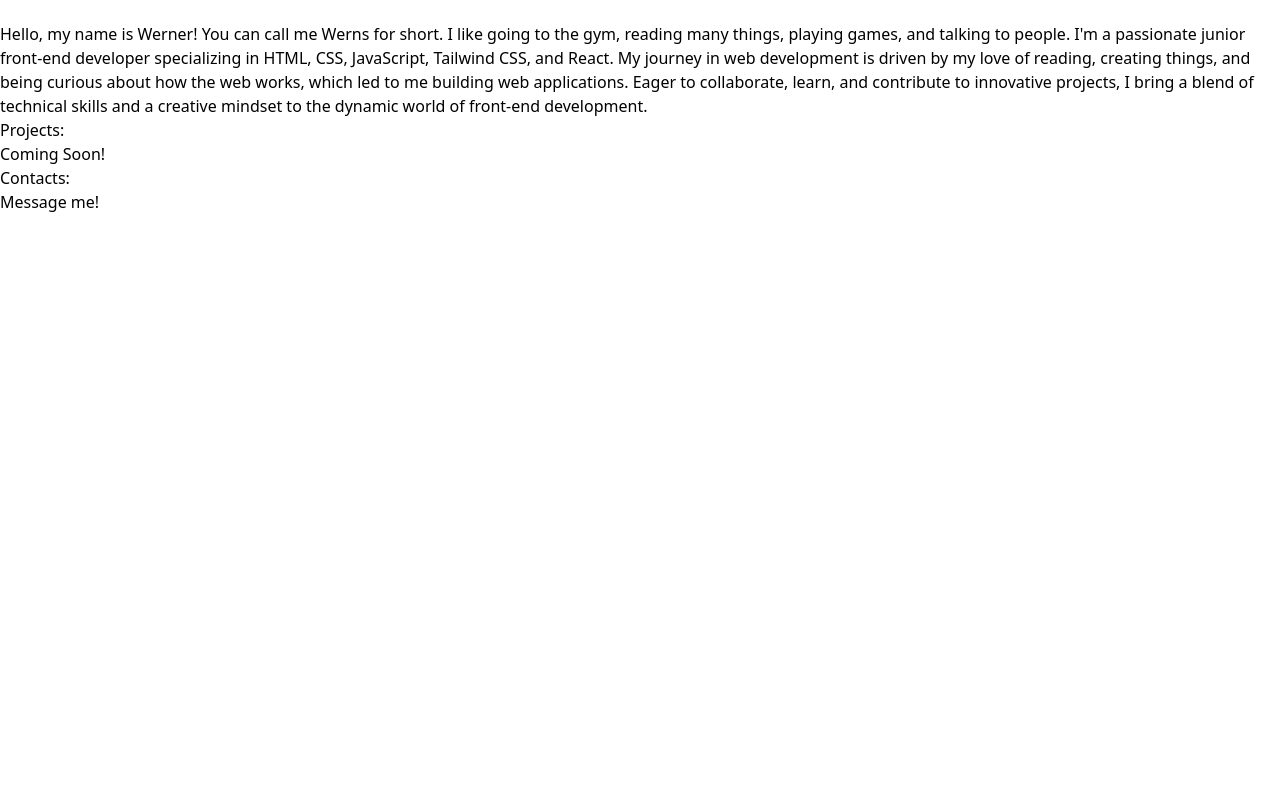
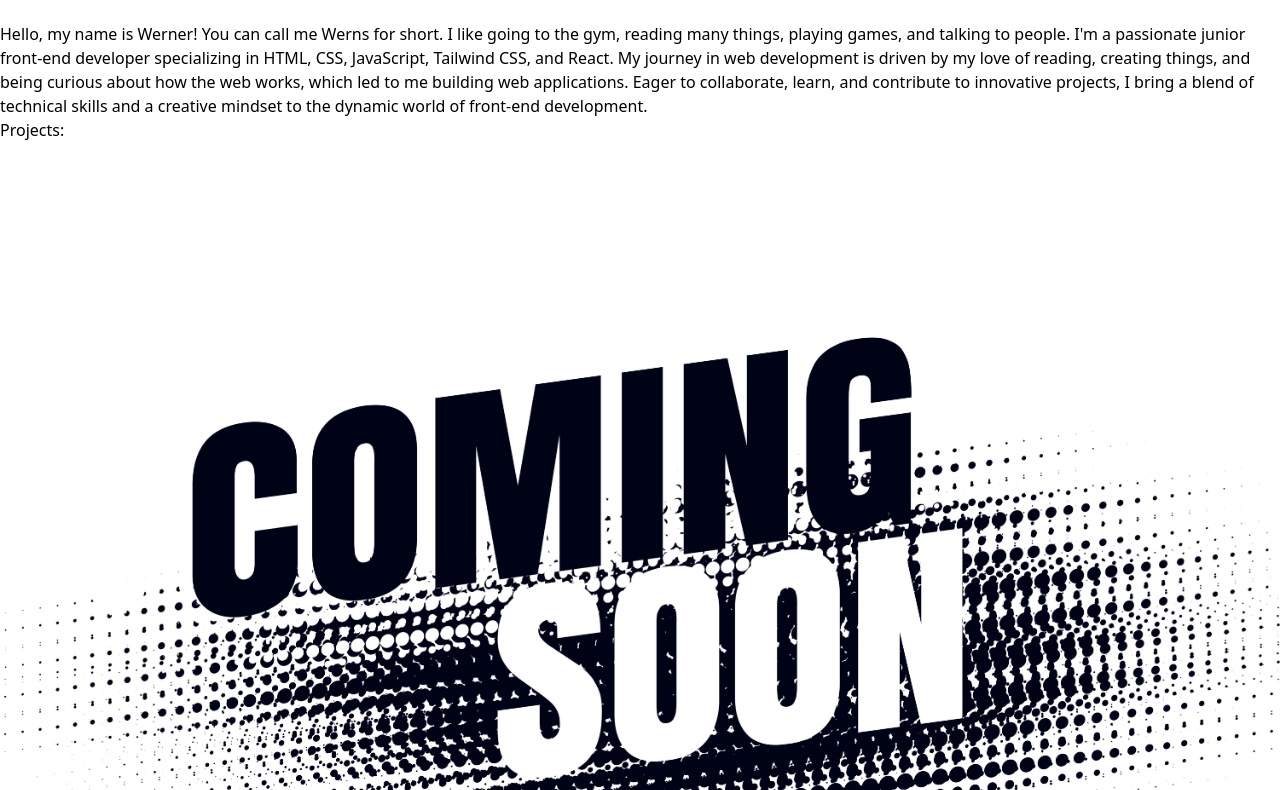
Before and after one commit to WrnerM/personal-portfolio, a React (Vite) app: page / in a window 1280 px wide. Shown: the part 7470-8260 px from the top of the page. Before the commit the page ends 7684 px from the top, so only its background shows below. Built offline with nearby package versions, Linux system fonts and the light colour scheme.

Commit message:
added projects tab, no project at the moment

```diff
--- a/src/components/Footer.jsx
+++ b/src/components/Footer.jsx
@@ -0,0 +1,5 @@
+import React from "react";
+
+export const Footer = () => {
+  return <div>Footer</div>;
+};
--- a/src/components/Projects.jsx
+++ b/src/components/Projects.jsx
@@ -2,9 +2,9 @@ import React from "react";
 
 const Projects = () => {
   return (
-    <section id="Projects" className="flex justify-center mt-10 p-28">
+    <section id="Projects" className="flex justify-center mt-6 p-20">
       <p className="font-semibold text-4xl">Projects:</p>
-      <p>Coming Soon!</p>
+      <img src="src/assets/imgs/coming soon.jpg" alt="" className="w-3/6" />
     </section>
   );
 };
```
Also changed, not shown: src/assets/imgs/coming soon.jpg (added).
